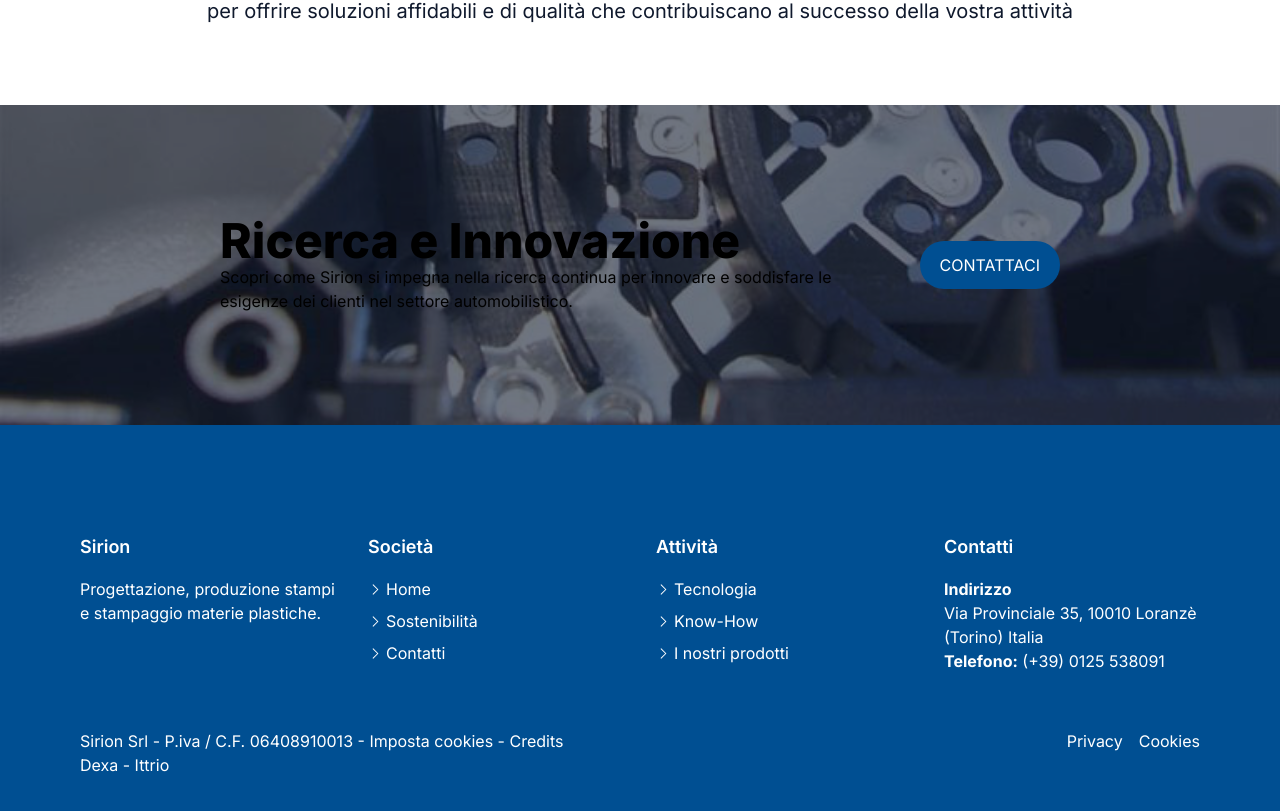
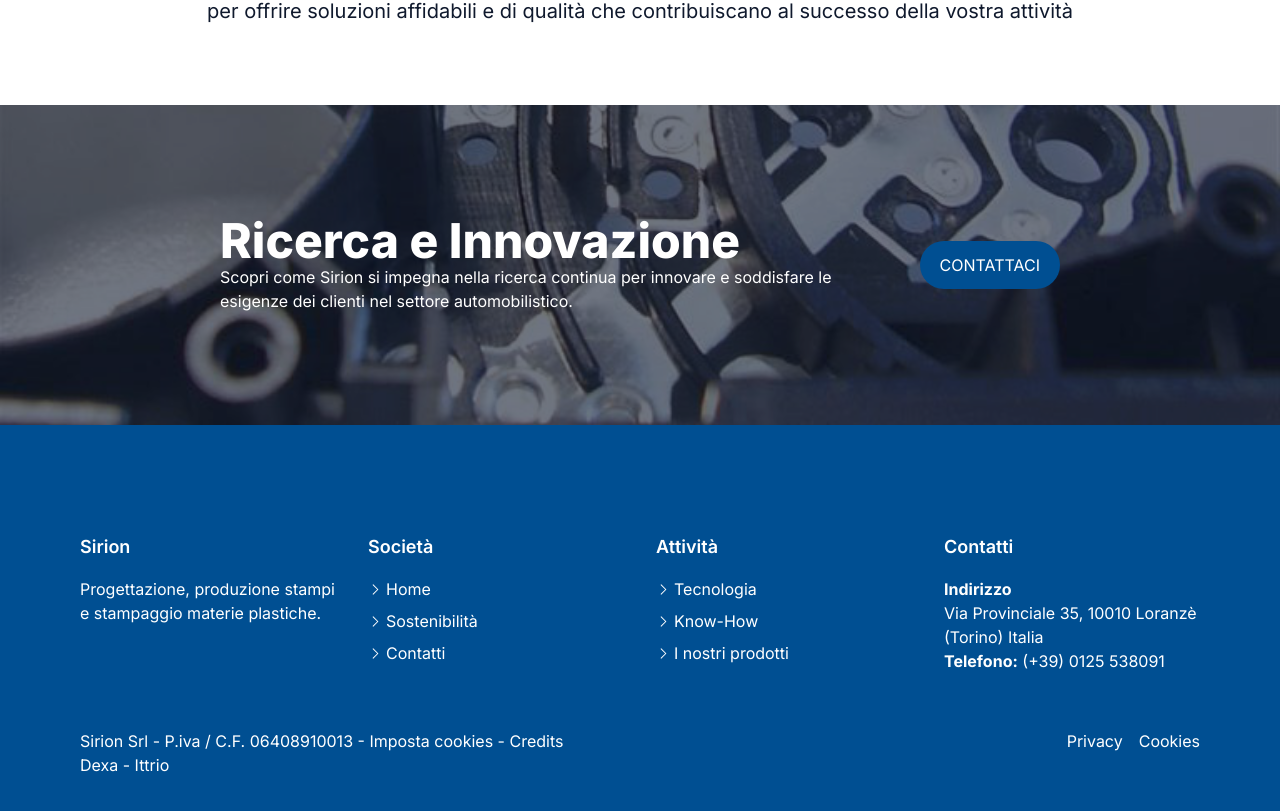
Before and after one commit to LorenzoRegalzi/sirion-website, a Next.js app: page /products in a window 1280 px wide. Shown: the part 1803-2614 px from the top of the page. Built offline with nearby package versions, Linux system fonts and the light colour scheme.

Commit message:
Fix color

```diff
--- a/app/ui/components/end-page.tsx
+++ b/app/ui/components/end-page.tsx
@@ -24,10 +24,10 @@ const EndPage = (props: any) => {
         {/* Contenitore del testo */}
         <div className="w-full md:w-[70%] flex flex-col md:flex-row items-start md:items-center justify-between">
           <div>
-            <h1 className="text-5xl text-left font-extrabold mb-4 md:mb-0">
+            <h1 className="text-5xl text-customWhite  text-left font-extrabold mb-4 md:mb-0">
               Ricerca e Innovazione
             </h1>
-            <p className="text-left ">
+            <p className="text-left text-customWhite ">
               Scopri come Sirion si impegna nella ricerca continua per innovare
               e soddisfare le esigenze dei clienti nel settore automobilistico.
             </p>
--- a/app/ui/dashboard/navbar.tsx
+++ b/app/ui/dashboard/navbar.tsx
@@ -110,7 +110,7 @@ const navbarClass = scrollY > 0 ? 'bg-customBlueRgb' : '';
             </div>
           </div>
           <div className="md:hidden flex items-center">
-            <button onClick={toggleMenu} className="text-customWhite hover:text-gray-300 px-3 py-2 rounded-md text-3xl font-medium focus:outline-none">
+            <button onClick={toggleMenu} className="text-customBlack px-3 py-2 rounded-md text-3xl font-medium focus:outline-none">
               <IconHamburgerMenu></IconHamburgerMenu>
             </button>
           </div>
```
